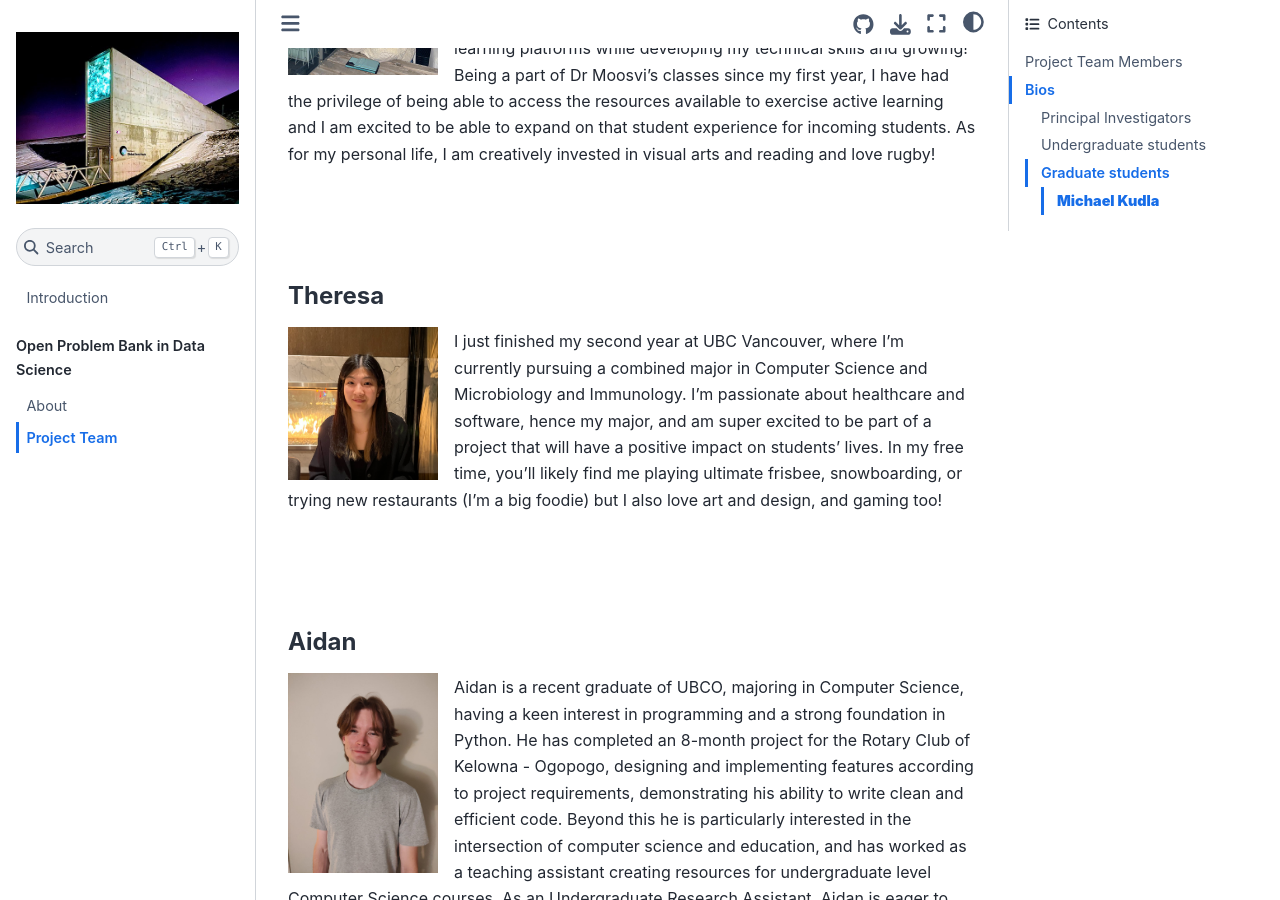
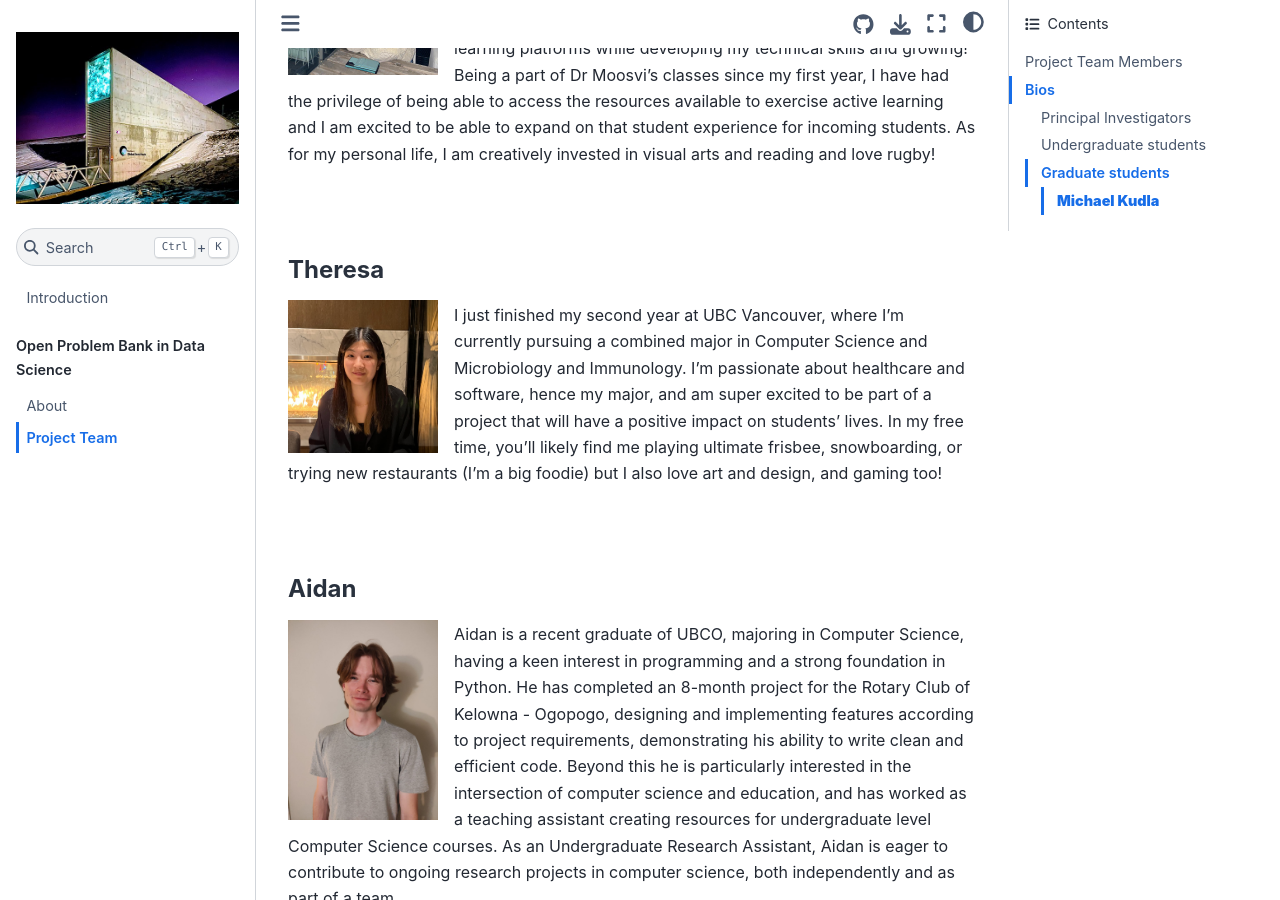
Before and after one commit to open-resources/datascience_bank, a Jupyter Book: the page built from about/bio.md, in a window 1280 px wide and 900 px high, scrolled down 2874 px. Built offline with Jupyter Book 1.0.4 settings and Sphinx 7.4.7 and the Sphinx Book theme 1.1.4, drawn with Linux system fonts in a browser that asks for light colours.

Commit message:
Update bio.md

```diff
--- a/about/bio.md
+++ b/about/bio.md
@@ -64,14 +64,14 @@ My name is Borna, just completed my 2nd year studying business and computer scie
 I'm going into my third year majoring in Data Science & Economics! In my first year, I was able to work with a synthetic data generation startup over the summer and currently I am a student connector & transition specialist on campus! With my interdisciplinary career interest, I am excited to contribute to this project in the technical capacity needed to understand how we can make direct impact on learning platforms while developing my technical skills and growing! Being a part of Dr Moosvi's classes since my first year, I have had the privilege of being able to access the resources available to exercise active learning and I am excited to be able to expand on that student experience for incoming students.
 As for my personal life, I am creatively invested in visual arts and reading and love rugby!
 
-<br><br>
+<br>
 
 #### **Theresa**
 <img align="left" width="150" height="153" style="padding-right: 20px" src="../images/Theresa.jpg"> </img>
 
 I just finished my second year at UBC Vancouver, where I'm currently pursuing a combined major in Computer Science and Microbiology and Immunology. I’m passionate about healthcare and software, hence my major, and am super excited to be part of a project that will have a positive impact on students’ lives. In my free time, you’ll likely find me playing ultimate frisbee, snowboarding, or trying new restaurants (I’m a big foodie) but I also love art and design, and gaming too!
 
-<br><br>
+<br>
 
 #### **Aidan**
 <img align="left" width="150" height="199.87" style="padding-right: 20px" src="../images/Aidan.jpg"> </img>
```
